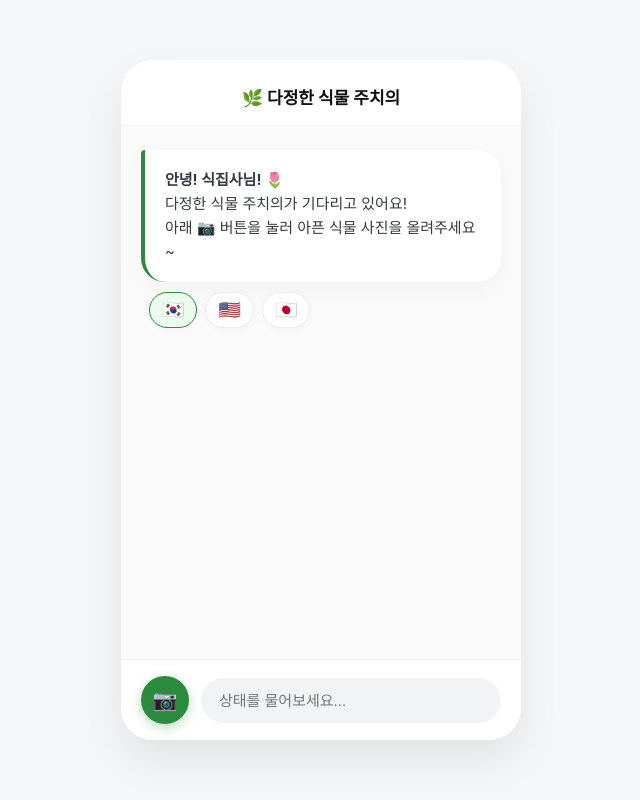
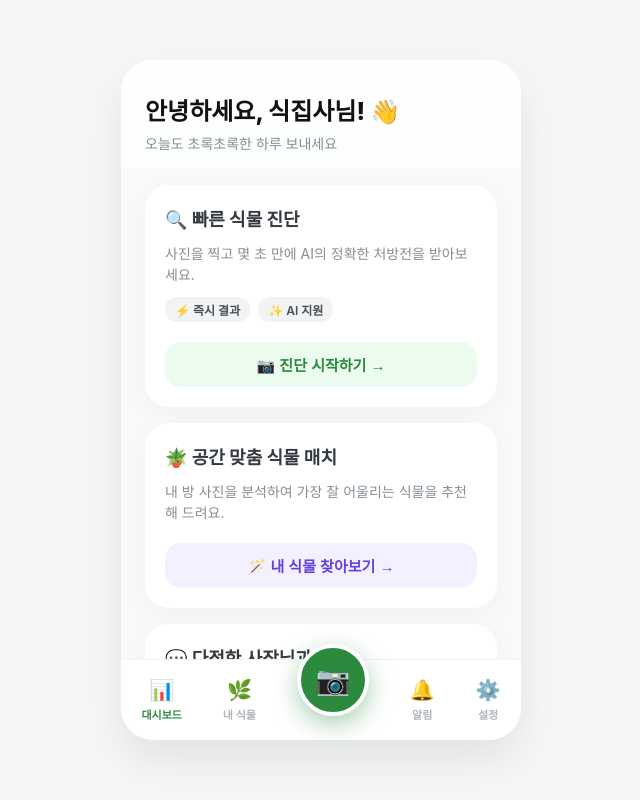
Before and after one commit to plant-aiu/plant-dc, a plain HTML site: page index.html in a window 1280 px wide. Shown: the whole page, without its empty margins (319-959 px from the left). Drawn offline with Linux system fonts and the light colour scheme.

Commit message:
업데이트

```diff
--- a/index.html
+++ b/index.html
@@ -3,134 +3,103 @@
 <head>
   <meta charset="UTF-8">
   <meta name="viewport" content="width=device-width, initial-scale=1.0">
-  <title>AI 식물 주치의 - 핀셋 진단</title>
+  <title>AI 식물 주치의 - 대시보드</title>
   <style>
     /* 전체 배경 및 폰트 세팅 */
     body { background-color: #f4f6f8; font-family: -apple-system, BlinkMacSystemFont, "Apple SD Gothic Neo", sans-serif; display: flex; justify-content: center; align-items: center; height: 100vh; margin: 0; }
-    .app-container { width: 100%; max-width: 400px; height: 85vh; background: #ffffff; border-radius: 32px; box-shadow: 0 20px 40px rgba(0,0,0,0.08); overflow: hidden; display: flex; flex-direction: column; }
-    .header { padding: 24px 20px 16px; text-align: center; font-weight: 700; font-size: 17px; color: #111; border-bottom: 1px solid #f1f3f5; }
-    .chat-scroll { flex: 1; overflow-y: auto; padding: 24px 20px; background: #fafafa; display: flex; flex-direction: column; gap: 24px; }
+    .app-container { width: 100%; max-width: 400px; height: 85vh; background: #ffffff; border-radius: 32px; box-shadow: 0 20px 40px rgba(0,0,0,0.08); overflow: hidden; display: flex; flex-direction: column; position: relative; }
 
-    /* 비주얼 핀셋 사진 카드 & 말풍선 */
-    .diagnosis-card { background: #fff; border-radius: 24px; padding: 12px; box-shadow: 0 8px 24px rgba(0,0,0,0.04); }
-    .image-wrapper { position: relative; width: 100%; border-radius: 16px; overflow: hidden; }
-    .image-wrapper img { width: 100%; display: block; }
-    .pin { position: absolute; top: 40%; left: 55%; font-size: 32px; animation: bounce 1.2s infinite; filter: drop-shadow(0 4px 6px rgba(0,0,0,0.3)); }
-    @keyframes bounce { 0%, 100% { transform: translateY(0); } 50% { transform: translateY(-12px); } }
+    /* 상단 환영 메시지 */
+    .header { padding: 32px 24px 16px; background: linear-gradient(180deg, #ffffff 0%, #fcfdfd 100%); z-index: 10; }
+    .header h1 { margin: 0; font-size: 24px; font-weight: 800; color: #111; }
+    .header p { margin: 6px 0 0; font-size: 14px; color: #868e96; }
 
-    .ai-bubble-container { display: flex; flex-direction: column; gap: 10px; align-items: flex-start; }
-    .ai-bubble { background: #fff; padding: 18px 20px; border-radius: 4px 24px 24px 24px; box-shadow: 0 8px 24px rgba(0,0,0,0.04); font-size: 15px; line-height: 1.6; color: #343a40; border-left: 4px solid #2b8a3e; }
+    /* 대시보드 스크롤 영역 */
+    .dashboard-scroll { flex: 1; overflow-y: auto; padding: 16px 24px 100px; background: #f8f9fa; display: flex; flex-direction: column; gap: 16px; }
 
-    .translate-toggles { display: flex; gap: 8px; margin-left: 8px; }
-    .flag-btn { background: #fff; border: 1px solid #e9ecef; border-radius: 24px; padding: 6px 12px; font-size: 18px; cursor: pointer; box-shadow: 0 2px 8px rgba(0,0,0,0.03); transition: all 0.2s ease; }
-    .flag-btn.active { border-color: #2b8a3e; background: #ebfbee; }
+    /* 메인 카드 디자인 (화이트 & 소프트 섀도우) */
+    .card { background: #fff; border-radius: 24px; padding: 20px; box-shadow: 0 8px 24px rgba(0,0,0,0.03); display: flex; flex-direction: column; gap: 12px; transition: transform 0.2s ease; cursor: pointer; }
+    .card:hover { transform: translateY(-2px); }
+    .card-title { font-size: 18px; font-weight: 700; color: #343a40; display: flex; align-items: center; gap: 8px; }
+    .card-desc { font-size: 14px; color: #868e96; line-height: 1.5; margin: 0; }
 
-    /* 하단 메시지 입력창 */
-    .input-area { padding: 16px 20px; background: #fff; border-top: 1px solid #f1f3f5; display: flex; align-items: center; gap: 12px; }
-    .camera-btn { background: #2b8a3e; color: white; border: none; border-radius: 50%; width: 48px; height: 48px; font-size: 20px; display: flex; justify-content: center; align-items: center; cursor: pointer; box-shadow: 0 4px 12px rgba(43, 138, 62, 0.3); }
-    .text-input { flex: 1; background: #f1f3f5; border: none; padding: 14px 18px; border-radius: 24px; font-size: 15px; outline: none; }
+    /* 카드 내 버튼 및 태그 */
+    .tag-group { display: flex; gap: 8px; }
+    .tag { background: #f1f3f5; color: #495057; font-size: 12px; font-weight: 600; padding: 4px 10px; border-radius: 12px; }
+    .action-btn { background: #ebfbee; color: #2b8a3e; border: none; padding: 12px; border-radius: 16px; font-weight: 700; font-size: 15px; margin-top: 8px; display: flex; justify-content: center; align-items: center; gap: 6px; }
+
+    /* 하단 네비게이션 바 (가운데 둥근 카메라 버튼 포함) */
+    .bottom-nav { position: absolute; bottom: 0; width: 100%; height: 80px; background: #fff; border-top: 1px solid #f1f3f5; display: flex; justify-content: space-around; align-items: center; padding-bottom: env(safe-area-inset-bottom); border-radius: 0 0 32px 32px; }
+    .nav-item { display: flex; flex-direction: column; align-items: center; gap: 4px; color: #adb5bd; font-size: 11px; font-weight: 600; cursor: pointer; }
+    .nav-item.active { color: #2b8a3e; }
+
+    /* 중앙 플로팅 카메라 버튼 */
+    .center-cam-wrapper { position: relative; top: -20px; }
+    .center-cam { background: #2b8a3e; width: 64px; height: 64px; border-radius: 50%; display: flex; justify-content: center; align-items: center; font-size: 28px; color: white; box-shadow: 0 8px 24px rgba(43, 138, 62, 0.4); border: 4px solid #fff; }
   </style>
 </head>
 <body>
   <div class="app-container">
-    <div class="header">🌿 다정한 식물 주치의</div>
+    <div class="header">
+      <h1>안녕하세요, 식집사님! 👋</h1>
+      <p>오늘도 초록초록한 하루 보내세요</p>
+    </div>
 
-    <div class="chat-scroll" id="chat-box">
-      <!-- 접속하자마자 뜨는 첫인상 웰컴 메시지! -->
-      <div class="ai-bubble-container" id="welcome-msg">
-        <div class="ai-bubble">
-          <b>안녕! 식집사님! 🌷</b><br>
-          다정한 식물 주치의가 기다리고 있어요!<br>
-          아래 📷 버튼을 눌러 아픈 식물 사진을 올려주세요~
+    <div class="dashboard-scroll">
+      <!-- 1. 빠른 식물 진단 카드 -->
+      <div class="card">
+        <div class="card-title">🔍 빠른 식물 진단</div>
+        <p class="card-desc">사진을 찍고 몇 초 만에 AI의 정확한 처방전을 받아보세요.</p>
+        <div class="tag-group">
+          <span class="tag">⚡ 즉시 결과</span>
+          <span class="tag">✨ AI 지원</span>
         </div>
-        <div class="translate-toggles">
-          <button class="flag-btn active">🇰🇷</button>
-          <button class="flag-btn">🇺🇸</button>
-          <button class="flag-btn">🇯🇵</button>
-        </div>
+        <button class="action-btn">📷 진단 시작하기 →</button>
+      </div>
+
+      <!-- 2. 식물 매치 (플랜테리어) 카드 -->
+      <div class="card">
+        <div class="card-title">🪴 공간 맞춤 식물 매치</div>
+        <p class="card-desc">내 방 사진을 분석하여 가장 잘 어울리는 식물을 추천해 드려요.</p>
+        <button class="action-btn" style="background: #f3f0ff; color: #6741d9;">🪄 내 식물 찾아보기 →</button>
+      </div>
+
+      <!-- 3. AI 채팅 카드 -->
+      <div class="card">
+        <div class="card-title">💬 다정한 사장님과 채팅</div>
+        <p class="card-desc">식물 관리에 대한 모든 것, 무엇이든 편하게 물어보세요!</p>
+      </div>
+
+      <!-- 4. 내 정원 카드 -->
+      <div class="card">
+        <div class="card-title">🏡 내 정원</div>
+        <p class="card-desc">AI 진단과 관리 팁을 받으려면 첫 번째 반려 식물을 추가해 보세요.</p>
+        <button class="action-btn" style="background: #f8f9fa; color: #495057;">+ 첫 번째 식물 추가</button>
       </div>
     </div>
 
-    <!-- 파일 첨부를 위한 숨겨진 인풋 & 텍스트 바 -->
-    <div class="input-area">
-      <input type="file" id="file-input" accept="image/*" style="display: none;" onchange="handleImageSelect(event)">
-      <button class="camera-btn" onclick="document.getElementById('file-input').click()">📷</button>
-      <input type="text" class="text-input" id="chat-input" placeholder="상태를 물어보세요..." onkeypress="if(event.key === 'Enter') sendMessage()">
+    <!-- 하단 네비게이션 바 -->
+    <div class="bottom-nav">
+      <div class="nav-item active">
+        <span style="font-size: 20px;">📊</span>
+        <span>대시보드</span>
+      </div>
+      <div class="nav-item">
+        <span style="font-size: 20px;">🌿</span>
+        <span>내 식물</span>
+      </div>
+      <div class="center-cam-wrapper">
+        <div class="center-cam">📷</div>
+      </div>
+      <div class="nav-item">
+        <span style="font-size: 20px;">🔔</span>
+        <span>알림</span>
+      </div>
+      <div class="nav-item">
+        <span style="font-size: 20px;">⚙️</span>
+        <span>설정</span>
+      </div>
     </div>
   </div>
-
-  <script>
-    // 💡 깃허브 보안 경고를 피하기 위한 '반갈죽 꼼수' 세팅!
-    // 아래 두 따옴표 안에 네 구글 API 키를 반씩 나눠서 넣어줘!
-    const API_KEY = 'API키_앞부분' + 'API키_뒷부분';
-
-    const chatBox = document.getElementById('chat-box');
-
-    // 📷 사진이 업로드 되면 실행되는 마법!
-    function handleImageSelect(event) {
-      const file = event.target.files[0];
-      if (file) {
-        // 기존 웰컴 메시지를 지우고 사진 띄우기!
-        document.getElementById('welcome-msg').style.display = 'none';
-
-        const reader = new FileReader();
-        reader.onload = function(e) {
-          const imageBase64 = e.target.result.split(',')[1];
-
-          // 유저가 올린 사진과 핀(📍) 생성
-          const userCard = document.createElement('div');
-          userCard.className = 'diagnosis-card';
-          userCard.innerHTML = `
-            <div class="image-wrapper">
-              <img src="${e.target.result}">
-              <div class="pin">📍</div>
-            </div>
-          `;
-          chatBox.appendChild(userCard);
-
-          // AI 분석 로딩 메시지
-          const loadingMsg = document.createElement('div');
-          loadingMsg.className = 'ai-bubble-container';
-          loadingMsg.innerHTML = `<div class="ai-bubble">음~ 사진을 자세히 보고 있어! 3초만 기다려줘~ 🌷</div>`;
-          chatBox.appendChild(loadingMsg);
-          chatBox.scrollTop = chatBox.scrollHeight;
-
-          // 진짜 제미나이 API 호출 함수 (여기서 연결돼!)
-          callGeminiAPI(imageBase64, loadingMsg);
-        };
-        reader.readAsDataURL(file);
-      }
-    }
-
-    async function callGeminiAPI(imageBase64, loadingElement) {
-      try {
-        const promptText = "넌 다정다감한 동네 꽃집 사장님이야. 사진 속 식물의 상태를 진단하고 3줄 이내로 짧고 명확한 해결책을 한국어로 알려줘. 이모지를 꼭 써줘.";
-
-        const response = await fetch(`https://generativelanguage.googleapis.com/v1beta/models/gemini-1.5-flash:generateContent?key=${API_KEY}`, {
-          method: 'POST',
-          headers: { 'Content-Type': 'application/json' },
-          body: JSON.stringify({
-            contents: [{ parts: [{text: promptText}, {inlineData: { mimeType: "image/jpeg", data: imageBase64 }}] }]
-          })
-        });
-
-        const data = await response.json();
-        const aiText = data.candidates[0].content.parts[0].text;
-
-        // 로딩 메시지를 진짜 답변과 번역 토글로 교체!
-        loadingElement.innerHTML = `
-          <div class="ai-bubble">${aiText.replace(/\n/g, '<br>')}</div>
-          <div class="translate-toggles">
-            <button class="flag-btn active">🇰🇷</button>
-            <button class="flag-btn">🇺🇸</button>
-            <button class="flag-btn">🇯🇵</button>
-          </div>
-        `;
-        chatBox.scrollTop = chatBox.scrollHeight;
-      } catch (error) {
-        loadingElement.innerHTML = `<div class="ai-bubble">앗, 지금 손님이 많아서 분석이 좀 늦어지네 😭 다시 시도해 줄래?</div>`;
-      }
-    }
-  </script>
 </body>
 </html>
```
